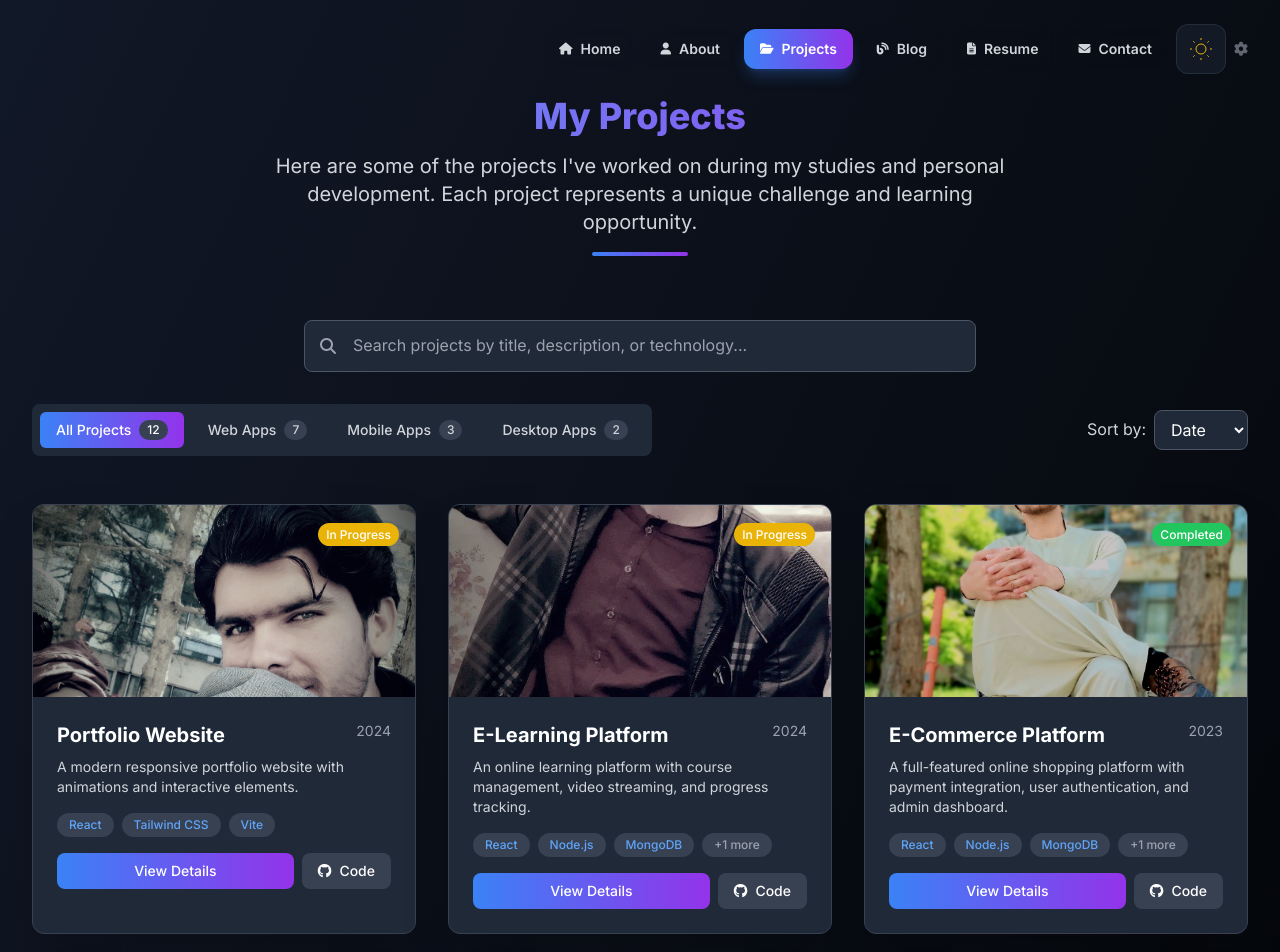
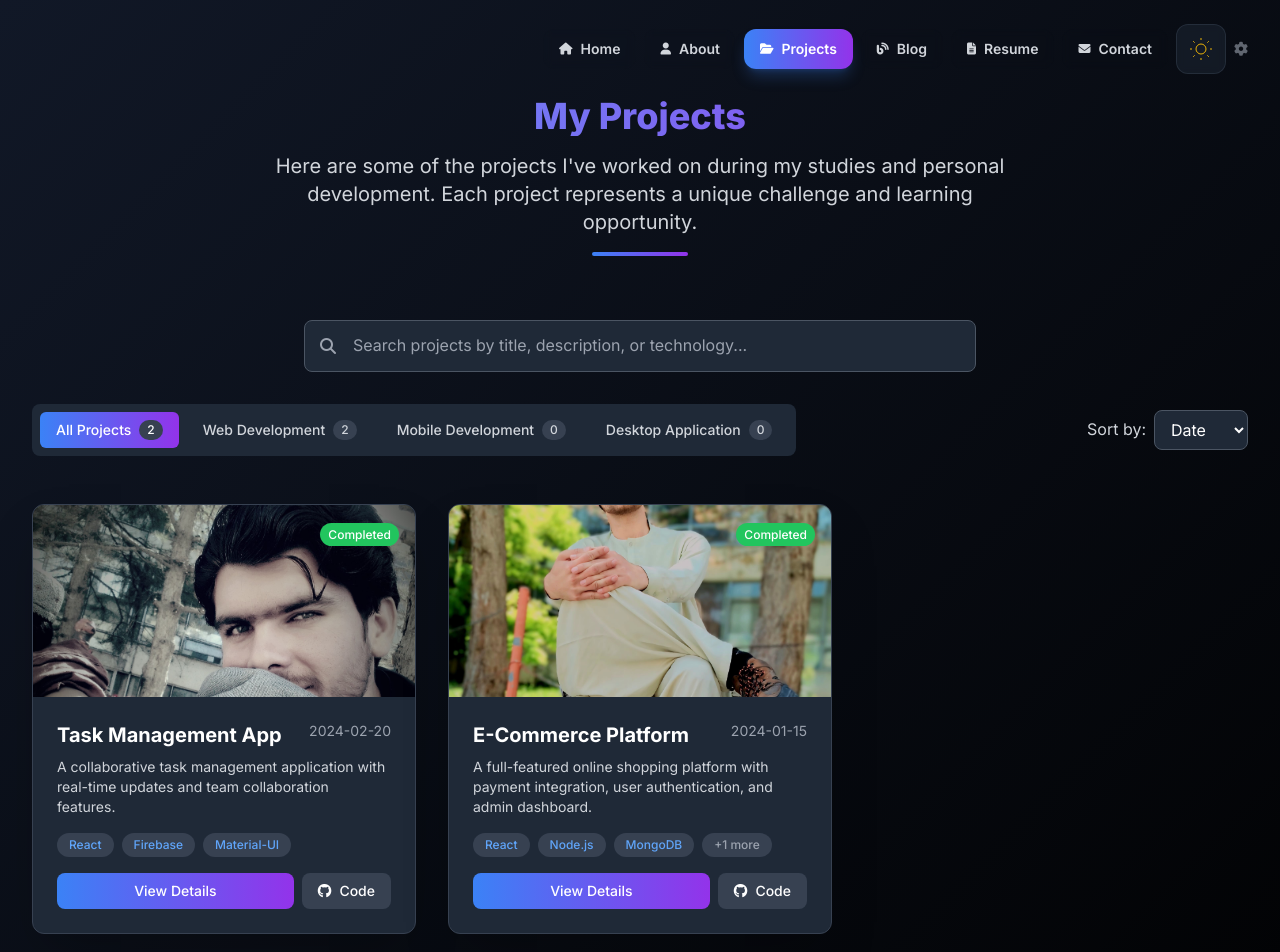
Before and after one commit to WiyarAhmadZai/Portfolio, a React (Vite) app: page /projects in a window 1280 px wide. Shown: the top 952 px of the page. Built offline with nearby package versions, Linux system fonts and the light colour scheme; the HTML template or start-up script is replaced by a standard one.

Commit message:
Refactor Projects component to load project data from DataContext, update project filtering and categorization logic, and improve technology references for better clarity and consistency.

```diff
--- a/src/pages/Projects.jsx
+++ b/src/pages/Projects.jsx
@@ -1,4 +1,5 @@
 import React, { useState, useEffect } from 'react';
+import { useData } from '../contexts/DataContext';
 
 const Projects = () => {
   const [isVisible, setIsVisible] = useState(false);
@@ -6,12 +7,14 @@ const Projects = () => {
   const [selectedProject, setSelectedProject] = useState(null);
   const [searchTerm, setSearchTerm] = useState('');
   const [sortBy, setSortBy] = useState('date');
+  const { projects } = useData();
 
   useEffect(() => {
     setIsVisible(true);
   }, []);
 
-  // Expanded projects data with more projects
+  // Projects are now loaded from DataContext
+  /*
   const projects = [
     {
       id: 1,
@@ -314,15 +317,16 @@ const Projects = () => {
       technologies: ["React", "Node.js", "MongoDB", "WebRTC", "FFmpeg"]
     }
   ];
+  */
 
   const filteredProjects = activeFilter === 'all'
     ? projects
-    : projects.filter(project => project.category === activeFilter);
+    : projects.filter(project => project.category.toLowerCase() === activeFilter);
 
   const searchedProjects = filteredProjects.filter(project =>
     project.title.toLowerCase().includes(searchTerm.toLowerCase()) ||
     project.description.toLowerCase().includes(searchTerm.toLowerCase()) ||
-    project.tech.some(tech => tech.toLowerCase().includes(searchTerm.toLowerCase()))
+    project.technologies.some(tech => tech.toLowerCase().includes(searchTerm.toLowerCase()))
   );
 
   // Sort projects
@@ -338,9 +342,9 @@ const Projects = () => {
 
   const categories = [
     { id: 'all', name: 'All Projects', count: projects.length },
-    { id: 'web', name: 'Web Apps', count: projects.filter(p => p.category === 'web').length },
-    { id: 'mobile', name: 'Mobile Apps', count: projects.filter(p => p.category === 'mobile').length },
-    { id: 'desktop', name: 'Desktop Apps', count: projects.filter(p => p.category === 'desktop').length }
+    { id: 'web development', name: 'Web Development', count: projects.filter(p => p.category.toLowerCase() === 'web development').length },
+    { id: 'mobile development', name: 'Mobile Development', count: projects.filter(p => p.category.toLowerCase() === 'mobile development').length },
+    { id: 'desktop application', name: 'Desktop Application', count: projects.filter(p => p.category.toLowerCase() === 'desktop application').length }
   ];
 
   const getStatusColor = (status) => {
@@ -444,7 +448,7 @@ const Projects = () => {
                 </div>
                 <p className="text-gray-300 mb-4 text-sm">{project.description}</p>
                 <div className="flex flex-wrap gap-2 mb-4">
-                  {project.tech.slice(0, 3).map((tech, i) => (
+                  {project.technologies.slice(0, 3).map((tech, i) => (
                     <span
                       key={i}
                       className="px-3 py-1 bg-gray-700 text-blue-400 text-xs font-medium rounded-full"
@@ -452,9 +456,9 @@ const Projects = () => {
                       {tech}
                     </span>
                   ))}
-                  {project.tech.length > 3 && (
+                  {project.technologies.length > 3 && (
                     <span className="px-3 py-1 bg-gray-700 text-gray-400 text-xs font-medium rounded-full">
-                      +{project.tech.length - 3} more
+                      +{project.technologies.length - 3} more
                     </span>
                   )}
                 </div>
@@ -463,7 +467,7 @@ const Projects = () => {
                     View Details
                   </button>
                   <a
-                    href={project.github}
+                    href={project.githubUrl}
                     target="_blank"
                     rel="noopener noreferrer"
                     className="px-4 py-2 bg-gray-700 text-white font-medium rounded-lg hover:bg-gray-600 transition duration-300 flex items-center text-sm"
```
